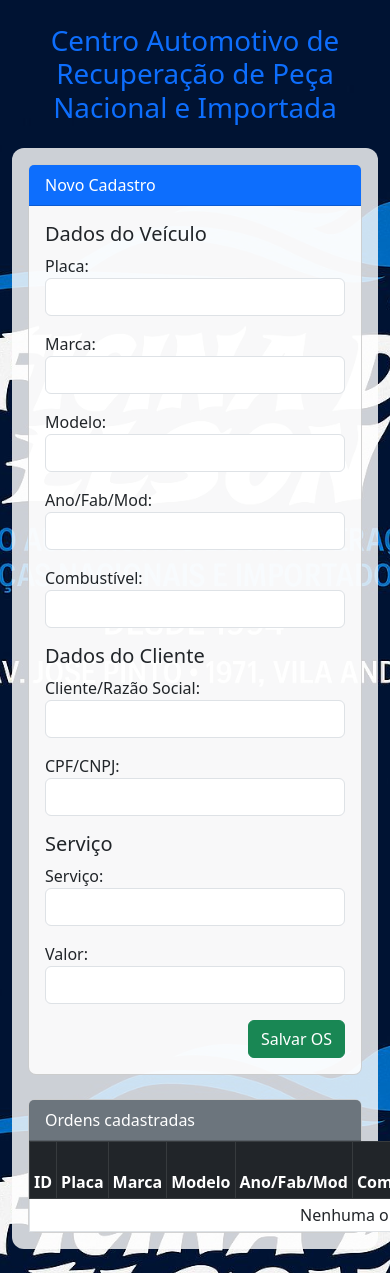
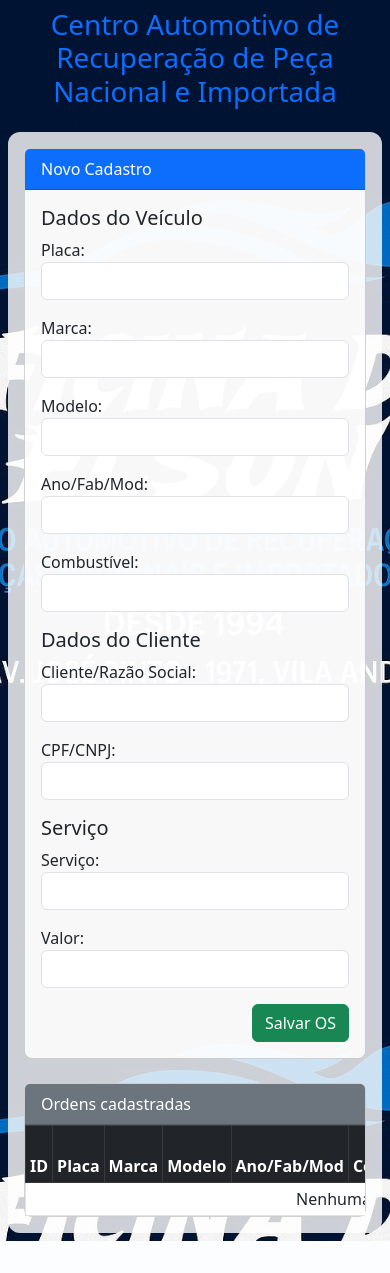
Before and after one commit to odilioo/oficina-Flask, a Flask app: page / in a window 390 px wide; the page is wider, and only the part inside the window is pictured. After the commit the page ends 1241 px from the top of that part, so only its background shows below. Run offline with Flask 3, Linux system fonts and the light colour scheme; data that the repository does not hold is empty.

Commit message:
Ajustes finais: responsividade, editar.html, requirements e Procfile

```diff
--- a/templates/index.html
+++ b/templates/index.html
@@ -6,7 +6,7 @@
   <title>Centro Automotivo de Recuperação de Peça Nacional e Importada - Cadastro de O.S.</title>
   <link href="https://cdn.jsdelivr.net/npm/bootstrap@5.3.0/dist/css/bootstrap.min.css" rel="stylesheet">
 </head>
-<body class="container py-4" style="background: url('/static/logo.jpg') no-repeat center center fixed; background-size: cover;">
+<body class="container p-2 p-md-4" style="background: url('/static/logo.jpg') no-repeat center center fixed; background-size: cover;">
   <header class="mb-4">
     <h1 class="text-center text-primary">Centro Automotivo de Recuperação de Peça Nacional e Importada</h1>
   </header>
@@ -76,6 +76,7 @@
     <div class="card" style="background-color: rgba(255, 255, 255, 0.85); border-radius: 8px;">
       <div class="card-header bg-secondary text-white">Ordens cadastradas</div>
       <div class="card-body p-0">
+        <div class="table-responsive">
           <table class="table table-sm table-hover table-bordered mb-0">
             <thead class="table-dark text-center">
               <tr>
@@ -120,6 +121,7 @@
         </div>
       </div>
     </div>
+  </div>
 
   <script src="https://cdn.jsdelivr.net/npm/bootstrap@5.3.0/dist/js/bootstrap.bundle.min.js"></script>
 </body>
```
Lines whose indentation alone changed are shown as unchanged.
